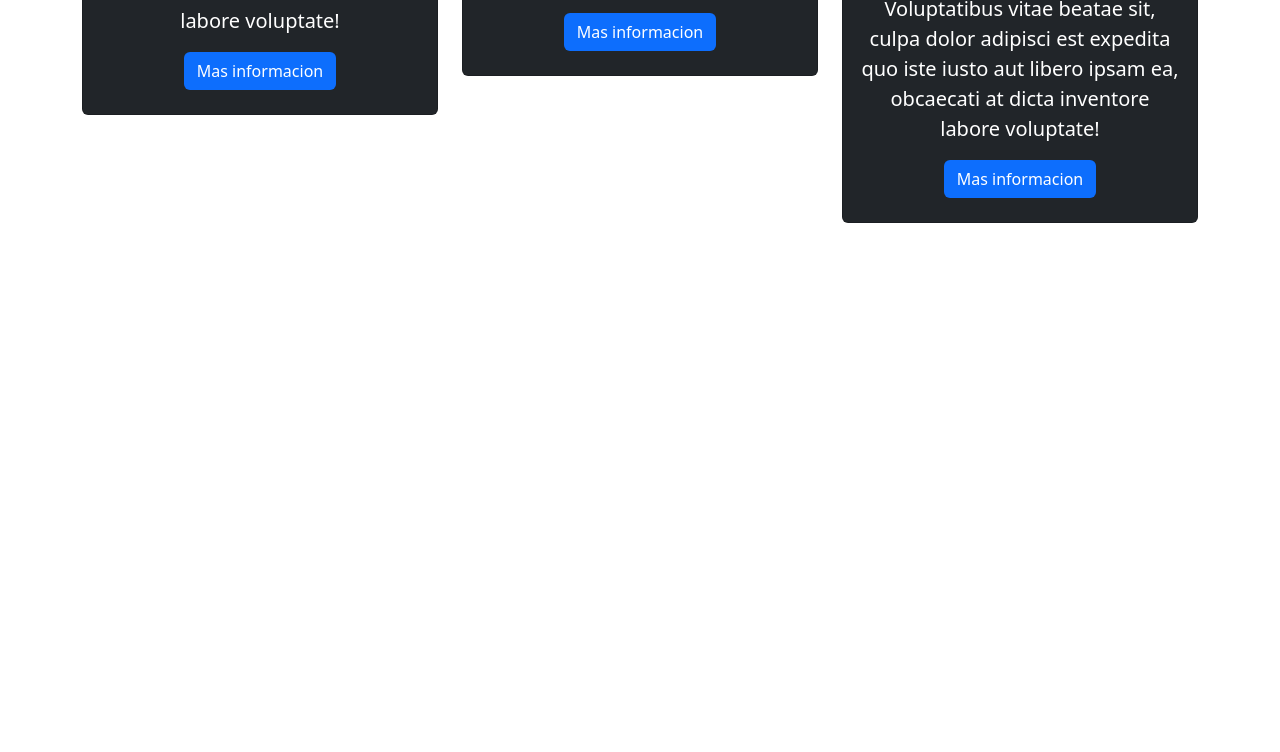
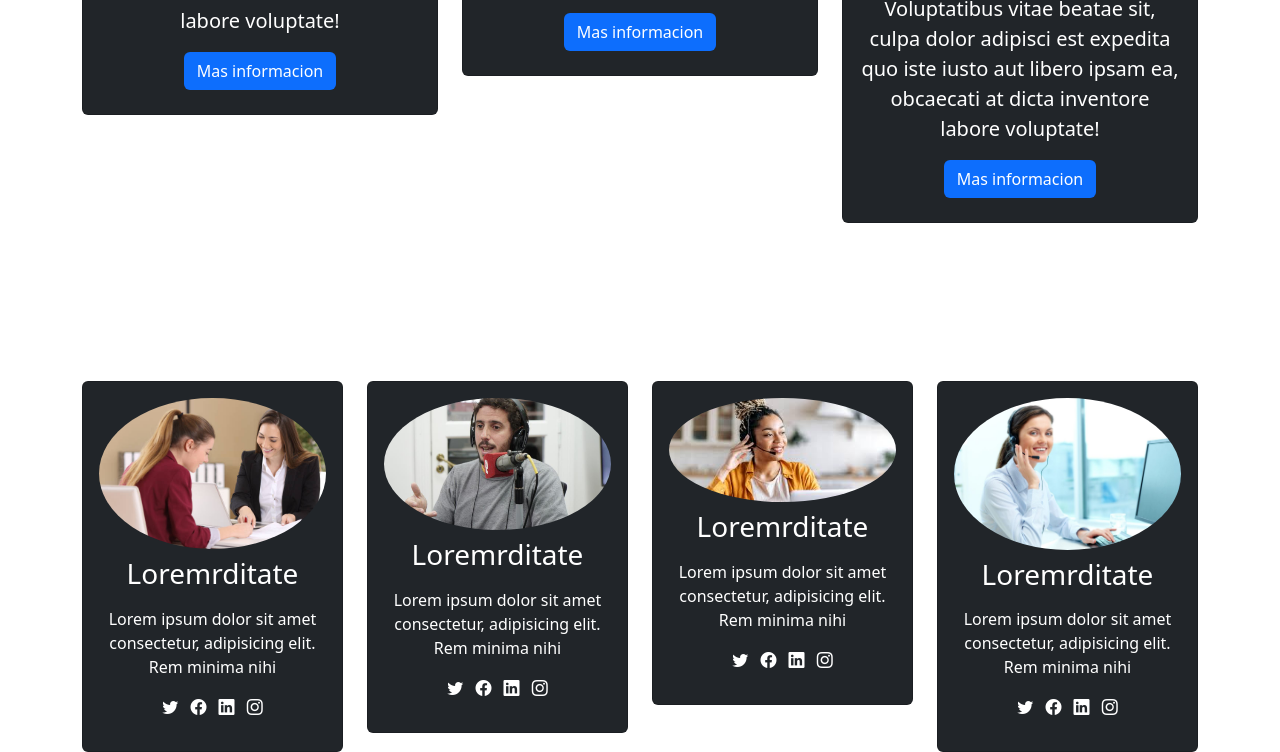
Before and after one commit to Ivanpereyra323/comisi-n-57680, a plain HTML site: page pages/pagina-2.html in a window 1280 px wide. Shown: the part 2553-3305 px from the top of the page. Before the commit the page ends 2776 px from the top, so only its background shows below. Drawn offline with nearby package versions, Linux system fonts and the light colour scheme.

Commit message:
seccion personal(pagina-2)

```diff
--- a/pages/pagina-2.html
+++ b/pages/pagina-2.html
@@ -203,7 +203,7 @@
                         <p class="lead">Lorem ipsum dolor sit amet consectetur adipisicing elit. Voluptatibus vitae
                             beatae sit, culpa dolor adipisci est expedita quo iste iusto aut libero ipsam ea, obcaecati
                             at dicta inventore labore voluptate!</p>
-                            <button class="btn bg-primary text-white">Mas informacion</button>
+                        <button class="btn bg-primary text-white">Mas informacion</button>
                     </div>
                 </div>
             </div>
@@ -217,7 +217,7 @@
                         <p class="lead">Lorem ipsum dolor sit amet consectetur adipisicing elit. Voluptatibus vitae
                             beatae sit, culpa dolor adipisci est expedita quo iste iusto aut libero ipsam ea, obcaecati
                             at dicta inventore labore voluptate!</p>
-                            <button class="btn bg-primary text-white">Mas informacion</button>
+                        <button class="btn bg-primary text-white">Mas informacion</button>
                     </div>
                 </div>
             </div>
@@ -231,7 +231,86 @@
                         <p class="lead">Lorem ipsum dolor sit amet consectetur adipisicing elit. Voluptatibus vitae
                             beatae sit, culpa dolor adipisci est expedita quo iste iusto aut libero ipsam ea, obcaecati
                             at dicta inventore labore voluptate!</p>
-                            <button class="btn bg-primary text-white">Mas informacion</button>
+                        <button class="btn bg-primary text-white">Mas informacion</button>
+                    </div>
+                </div>
+            </div>
+        </div>
+    </div>
+</section>
+<!-- personal -->
+<section class="equipo section-padding">
+    <div class="container">
+        <div class="row">
+            <div class="col-md-12 ">
+                <div class="section-header text-center text-white pb-5">
+                    <h2>asesores</h2>
+                    <p>Lorem, ipsum dolor sit amet consectetur adipisicing elit. <br> Quod placeat, delectus</p>
+                </div>
+            </div>
+        </div>
+        <div class="row">
+            <div class="col-12 col-md-6 col-lg-3">
+                <div class="card text-center bg-dark">
+                    <div class="card-body text-white">
+                        <img src="../assets/personal-1.jpg" class="img-fluid rounded-circle" alt="">
+                        <h3 class="card-title py-2">Loremrditate</h3>
+                        <p class="card-text">Lorem ipsum dolor sit amet consectetur, adipisicing elit. Rem minima nihi
+                        </p>
+                        <p class="socials">
+                            <i class="bi bi-twitter text-white mx-1"></i>
+                            <i class="bi bi-facebook text-white mx-1"></i>
+                            <i class="bi bi-linkedin text-white mx-1"></i>
+                            <i class="bi bi-instagram text-white mx-1"></i>
+                        </p>
+                    </div>
+                </div>
+            </div>
+            <div class="col-12 col-md-6 col-lg-3">
+                <div class="card text-center bg-dark">
+                    <div class="card-body text-white">
+                        <img src="../assets/personal-2.jpg" class="img-fluid rounded-circle" alt="">
+                        <h3 class="card-title py-2">Loremrditate</h3>
+                        <p class="card-text">Lorem ipsum dolor sit amet consectetur, adipisicing elit. Rem minima nihi
+                        </p>
+                        <p class="socials">
+                            <i class="bi bi-twitter text-white mx-1"></i>
+                            <i class="bi bi-facebook text-white mx-1"></i>
+                            <i class="bi bi-linkedin text-white mx-1"></i>
+                            <i class="bi bi-instagram text-white mx-1"></i>
+                        </p>
+                    </div>
+                </div>
+            </div>
+            <div class="col-12 col-md-6 col-lg-3">
+                <div class="card text-center bg-dark">
+                    <div class="card-body text-white">
+                        <img src="../assets/personal-3.jpeg" class="img-fluid rounded-circle" alt="">
+                        <h3 class="card-title py-2">Loremrditate</h3>
+                        <p class="card-text">Lorem ipsum dolor sit amet consectetur, adipisicing elit. Rem minima nihi
+                        </p>
+                        <p class="socials">
+                            <i class="bi bi-twitter text-white mx-1"></i>
+                            <i class="bi bi-facebook text-white mx-1"></i>
+                            <i class="bi bi-linkedin text-white mx-1"></i>
+                            <i class="bi bi-instagram text-white mx-1"></i>
+                        </p>
+                    </div>
+                </div>
+            </div>
+            <div class="col-12 col-md-6 col-lg-3">
+                <div class="card text-center bg-dark">
+                    <div class="card-body text-white">
+                        <img src="../assets/personal-4.jpeg" class="img-fluid rounded-circle" alt="">
+                        <h3 class="card-title py-2">Loremrditate</h3>
+                        <p class="card-text">Lorem ipsum dolor sit amet consectetur, adipisicing elit. Rem minima nihi
+                        </p>
+                        <p class="socials">
+                            <i class="bi bi-twitter text-white mx-1"></i>
+                            <i class="bi bi-facebook text-white mx-1"></i>
+                            <i class="bi bi-linkedin text-white mx-1"></i>
+                            <i class="bi bi-instagram text-white mx-1"></i>
+                        </p>
                     </div>
                 </div>
             </div>
```
Also changed, not shown: assets/personal-1.jpg (added), assets/personal-2.jpg (added), assets/personal-3.jpeg (added), assets/personal-4.jpeg (added).
